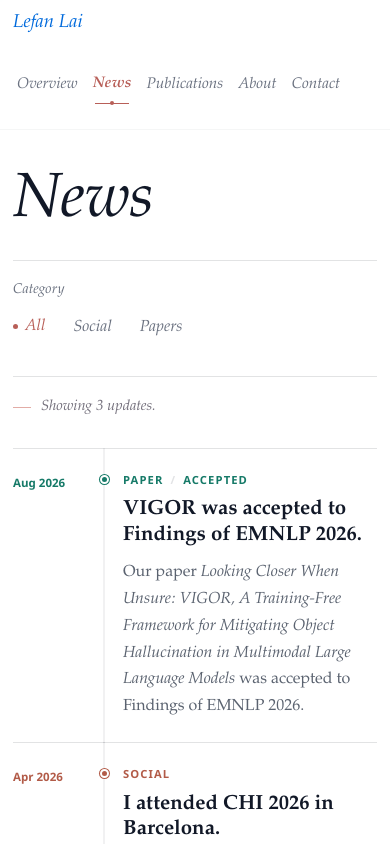
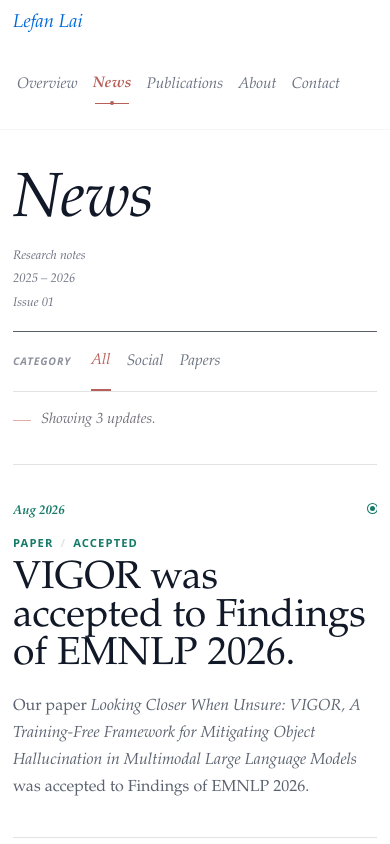
Before and after one commit to Lefan-Lai-Academic/lefanlai.github.io, a website: page index.html in a window 390 px wide. Both pictures are taken after a click on the button "News". Shown: the top 844 px of the page. Drawn offline with Linux system fonts and the light colour scheme.

Commit message:
Redesign news as a research periodical

```diff
--- a/atlas.css
+++ b/atlas.css
@@ -1142,54 +1142,93 @@ html body > .atlas-site[data-atlas-site] {
   letter-spacing: 0;
 }
 
+.news-masthead {
+  position: relative;
+  display: flex;
+  align-items: flex-end;
+  justify-content: space-between;
+  gap: 32px;
+  padding-bottom: clamp(18px, 2.2vw, 28px);
+}
+
+.news-masthead::after {
+  position: absolute;
+  right: 0;
+  bottom: 0;
+  left: 0;
+  height: 1px;
+  background: var(--atlas-ink);
+  content: "";
+  opacity: 0.7;
+  transform: scaleX(0);
+  transform-origin: left;
+  animation: newsRuleIn 680ms cubic-bezier(0.22, 1, 0.36, 1) 80ms forwards;
+}
+
+.news-edition {
+  display: grid;
+  grid-template-columns: repeat(3, max-content);
+  gap: 18px;
+  padding-bottom: 6px;
+  color: var(--atlas-muted);
+  font-family: var(--atlas-reading-font);
+  font-size: 0.78rem;
+  font-style: italic;
+}
+
+.news-edition span + span::before {
+  margin-right: 18px;
+  color: var(--atlas-line);
+  content: "/";
+}
+
+@keyframes newsRuleIn {
+  to {
+    transform: scaleX(1);
+  }
+}
+
 .news-filters {
-  display: grid;
-  grid-template-columns: repeat(auto-fit, minmax(240px, max-content));
-  align-items: stretch;
-  gap: 0;
-  width: fit-content;
+  display: flex;
+  align-items: center;
+  gap: clamp(26px, 4vw, 58px);
   max-width: 100%;
-  margin-top: clamp(28px, 4vw, 44px);
-  padding: 18px 0;
-  border-top: 1px solid var(--atlas-line);
+  padding: 15px 0;
   border-bottom: 1px solid var(--atlas-line);
 }
 
 .news-filter-group {
   --news-filter-accent: #b85f58;
-  display: grid;
-  grid-template-columns: repeat(3, max-content);
-  grid-template-rows: auto auto;
-  align-content: center;
+  display: flex;
   align-items: center;
-  gap: 10px 16px;
-  min-width: 310px;
-  padding: 0 32px 0 0;
+  gap: 18px;
+  min-width: 0;
+  padding: 0;
 }
 
 .news-filter-group > span {
-  grid-column: 1 / -1;
-  color: var(--atlas-muted);
-  font-family: var(--atlas-reading-font);
-  font-size: 0.88rem;
-  font-style: italic;
-  font-weight: 400;
-  letter-spacing: 0.01em;
-  text-transform: none;
+  margin-right: 4px;
+  color: color-mix(in srgb, var(--atlas-muted) 78%, white);
+  font-family: var(--atlas-label-font);
+  font-size: 0.66rem;
+  font-style: italic;
+  font-weight: 700;
+  letter-spacing: 0.08em;
+  text-transform: uppercase;
 }
 
 .news-filter-group button {
   position: relative;
   display: inline-flex;
   align-items: center;
-  gap: 7px;
+  gap: 0;
   border: 0;
   background: transparent;
   color: var(--atlas-muted);
   padding: 2px 0;
   cursor: pointer;
   font-family: var(--atlas-display-font);
-  font-size: 1rem;
+  font-size: 0.96rem;
   font-style: italic;
   font-weight: 500;
   transition:
@@ -1198,14 +1237,19 @@ html body > .atlas-site[data-atlas-site] {
 }
 
 .news-filter-group button::before {
-  width: 5px;
-  height: 5px;
-  border-radius: 50%;
+  position: absolute;
+  right: 0;
+  bottom: -16px;
+  left: 0;
+  width: auto;
+  height: 2px;
+  border-radius: 0;
   background: var(--news-filter-accent);
   content: "";
   opacity: 0;
-  transform: scale(0.4);
-  transition: opacity 180ms ease, transform 220ms cubic-bezier(0.22, 1, 0.36, 1);
+  transform: scaleX(0.2);
+  transform-origin: center;
+  transition: opacity 180ms ease, transform 260ms cubic-bezier(0.22, 1, 0.36, 1);
 }
 
 .news-filter-group button:hover,
@@ -1225,10 +1269,9 @@ html body > .atlas-site[data-atlas-site] {
 
 .news-status-filter {
   --news-filter-accent: #7a3f98;
-  grid-template-columns: repeat(2, max-content);
-  min-width: 278px;
-  padding: 0 0 0 32px;
-  border-left: 1px solid var(--atlas-line);
+  min-width: 0;
+  padding: 0;
+  border-left: 0;
   animation: newsFilterIn 220ms ease both;
 }
 
@@ -1252,7 +1295,7 @@ html body > .atlas-site[data-atlas-site] {
   display: inline-flex;
   align-items: center;
   gap: 10px;
-  margin: 18px 0 0;
+  margin: 16px 0 0;
   color: color-mix(in srgb, var(--atlas-muted) 90%, var(--atlas-coral));
   font-family: var(--atlas-display-font);
   font-size: 0.92rem;
@@ -1268,19 +1311,68 @@ html body > .atlas-site[data-atlas-site] {
 
 .news-list {
   display: grid;
-  max-width: 980px;
-  margin-top: clamp(28px, 4vw, 48px);
+  grid-template-columns: repeat(12, minmax(0, 1fr));
+  column-gap: clamp(24px, 4vw, 56px);
+  row-gap: 0;
+  width: 100%;
+  max-width: none;
+  margin-top: clamp(32px, 5vw, 62px);
   border-top: 1px solid var(--atlas-line);
 }
 
 .news-item {
   --news-accent: var(--atlas-blue);
+  position: relative;
   display: grid;
-  grid-template-columns: 92px 34px minmax(0, 1fr);
-  gap: 0 18px;
-  padding: 26px 0;
+  grid-column: span 6;
+  grid-template-columns: 1fr auto;
+  grid-template-areas:
+    "date marker"
+    "copy copy";
+  align-content: start;
+  gap: 14px 18px;
+  min-width: 0;
+  padding: clamp(28px, 4vw, 46px) 0;
   border-bottom: 1px solid var(--atlas-line);
-  animation: newsItemIn 300ms cubic-bezier(0.22, 0.72, 0.18, 1) both;
+  animation: newsItemIn 520ms cubic-bezier(0.22, 0.72, 0.18, 1) both;
+  animation-delay: calc(var(--news-order, 0) * 65ms);
+}
+
+.news-item:nth-child(even):not(.is-first-visible) {
+  padding-left: clamp(18px, 3vw, 42px);
+  border-left: 1px solid var(--atlas-line);
+}
+
+.news-item:nth-child(odd):not(.is-first-visible) {
+  padding-right: clamp(18px, 3vw, 42px);
+}
+
+.news-item.is-first-visible {
+  grid-column: 1 / -1;
+  grid-template-columns: minmax(110px, 0.22fr) minmax(0, 1fr) auto;
+  grid-template-areas: "date copy marker";
+  gap: clamp(24px, 4vw, 60px);
+  padding: clamp(36px, 5vw, 68px) 0;
+}
+
+.news-item::after {
+  position: absolute;
+  right: 0;
+  bottom: -1px;
+  left: 0;
+  height: 1px;
+  background: var(--news-accent);
+  content: "";
+  opacity: 0;
+  transform: scaleX(0.16);
+  transform-origin: left;
+  transition: opacity 220ms ease, transform 440ms cubic-bezier(0.22, 1, 0.36, 1);
+}
+
+.news-item:hover::after,
+.news-item:focus-within::after {
+  opacity: 0.58;
+  transform: scaleX(1);
 }
 
 .news-item.is-hidden {
@@ -1290,38 +1382,37 @@ html body > .atlas-site[data-atlas-site] {
 @keyframes newsItemIn {
   from {
     opacity: 0;
-    transform: translateY(8px);
+    clip-path: inset(0 100% 0 0);
+    transform: translateY(12px);
   }
 
   to {
     opacity: 1;
+    clip-path: inset(0 0 0 0);
     transform: translateY(0);
   }
 }
 
 .news-item > time {
-  padding-top: 2px;
+  grid-area: date;
+  padding-top: 0;
   color: var(--news-accent);
-  font-family: var(--atlas-label-font);
-  font-size: 0.78rem;
-  font-weight: 780;
+  font-family: var(--atlas-reading-font);
+  font-size: 0.88rem;
+  font-style: italic;
+  font-weight: 600;
   white-space: nowrap;
 }
 
 .news-marker {
+  grid-area: marker;
   position: relative;
-  min-height: 100%;
+  width: 24px;
+  min-height: 12px;
 }
 
 .news-marker::before {
-  content: "";
-  position: absolute;
-  left: 50%;
-  top: -27px;
-  bottom: -27px;
-  width: 1px;
-  background: var(--atlas-line);
-  transform: translateX(-50%);
+  content: none;
 }
 
 .news-marker span {
@@ -1330,7 +1421,7 @@ html body > .atlas-site[data-atlas-site] {
   display: block;
   width: 9px;
   height: 9px;
-  margin: 4px auto 0;
+  margin: 3px 0 0 auto;
   border: 2px solid #ffffff;
   border-radius: 50%;
   background: var(--news-accent);
@@ -1346,6 +1437,7 @@ html body > .atlas-site[data-atlas-site] {
 }
 
 .news-copy {
+  grid-area: copy;
   min-width: 0;
 }
 
@@ -1375,9 +1467,22 @@ html body > .atlas-site[data-atlas-site] {
   margin: 0;
   color: var(--atlas-ink);
   font-family: var(--atlas-display-font);
-  font-size: clamp(1.28rem, 2vw, 1.58rem);
-  font-weight: 600;
-  line-height: 1.24;
+  font-size: clamp(1.38rem, 2.25vw, 1.82rem);
+  font-weight: 520;
+  line-height: 1.18;
+  transition: transform 300ms cubic-bezier(0.22, 1, 0.36, 1);
+}
+
+.news-item.is-first-visible .news-copy h3 {
+  max-width: 24ch;
+  font-size: clamp(2rem, 4.4vw, 4.35rem);
+  font-weight: 400;
+  line-height: 0.98;
+}
+
+.news-item:hover .news-copy h3,
+.news-item:focus-within .news-copy h3 {
+  transform: translateX(4px);
 }
 
 .news-copy > p:last-child {
@@ -1385,9 +1490,15 @@ html body > .atlas-site[data-atlas-site] {
   margin: 11px 0 0;
   color: color-mix(in srgb, var(--atlas-soft-ink) 82%, white);
   font-family: var(--atlas-reading-font);
-  font-size: 1rem;
+  font-size: 0.98rem;
   font-weight: 400;
   line-height: 1.68;
+}
+
+.news-item.is-first-visible .news-copy > p:last-child {
+  max-width: 66ch;
+  margin-top: 18px;
+  font-size: clamp(1rem, 1.35vw, 1.14rem);
 }
 
 .news-copy a {
@@ -2936,36 +3047,78 @@ html body > .atlas-site[data-atlas-site] {
   .news-filters {
     align-items: flex-start;
     flex-direction: column;
-    grid-template-columns: 1fr;
-    gap: 0;
+    gap: 14px;
     width: 100%;
   }
 
   .news-filter-group {
+    flex-wrap: wrap;
+    gap: 12px 16px;
     min-width: 0;
     width: 100%;
-    padding: 0 0 16px;
+    padding: 0;
   }
 
   .news-status-filter {
-    padding: 16px 0 0;
-    border-top: 1px solid var(--atlas-line);
+    padding: 14px 0 0;
+    border-top: 1px dotted var(--atlas-line);
     border-left: 0;
   }
 
+  .news-masthead {
+    align-items: flex-start;
+    flex-direction: column;
+    gap: 14px;
+  }
+
+  .news-edition {
+    grid-template-columns: 1fr;
+    gap: 3px;
+    padding-bottom: 0;
+  }
+
+  .news-edition span + span::before {
+    content: none;
+  }
+
+  .news-list {
+    grid-template-columns: 1fr;
+  }
+
   .news-item {
-    grid-template-columns: 72px 18px minmax(0, 1fr);
-    gap: 0 10px;
-    padding: 22px 0;
+    grid-column: 1;
+    grid-template-columns: 1fr auto;
+    grid-template-areas:
+      "date marker"
+      "copy copy";
+    gap: 12px 16px;
+    padding: 28px 0;
+    border-left: 0;
+  }
+
+  .news-item:nth-child(even):not(.is-first-visible),
+  .news-item:nth-child(odd):not(.is-first-visible) {
+    padding-right: 0;
+    padding-left: 0;
+    border-left: 0;
+  }
+
+  .news-item.is-first-visible {
+    grid-column: 1;
+    grid-template-columns: 1fr auto;
+    grid-template-areas:
+      "date marker"
+      "copy copy";
+    gap: 12px 16px;
+    padding: 36px 0;
   }
 
   .news-item > time {
-    font-size: 0.72rem;
-  }
-
-  .news-marker::before {
-    top: -23px;
-    bottom: -23px;
+    font-size: 0.8rem;
+  }
+
+  .news-item.is-first-visible .news-copy h3 {
+    font-size: clamp(2rem, 10vw, 3.15rem);
   }
 }
 
@@ -2983,6 +3136,7 @@ html body > .atlas-site[data-atlas-site] {
   .vigor-badge::before,
   .vigor-badge::after,
   .news-filter-group button,
+  .news-masthead::after,
   .news-item,
   .news-marker span,
   .corresponding-mark::after,
--- a/atlas.js
+++ b/atlas.js
@@ -183,6 +183,7 @@ function setPaperFilters(values) {
 function updateNewsFilters() {
   const filteringPapers = activeNewsCategory === "paper";
   let visibleCount = 0;
+  const visibleItems = [];
 
   if (newsStatusGroup) {
     newsStatusGroup.hidden = !filteringPapers;
@@ -197,8 +198,18 @@ function updateNewsFilters() {
         : item.dataset.newsCategory === "paper" && item.dataset.newsStatus === activeNewsStatus;
     item.hidden = !visible;
     item.classList.toggle("is-hidden", !visible);
+    item.classList.remove("is-first-visible");
+    if (visible) visibleItems.push(item);
     visibleCount += visible ? 1 : 0;
   });
+
+  visibleItems.forEach((item, index) => {
+    item.classList.toggle("is-first-visible", index === 0);
+    item.style.setProperty("--news-order", index);
+  });
+
+  const newsList = document.querySelector("[data-news-list]");
+  if (newsList) newsList.dataset.visibleCount = String(visibleCount);
 
   newsCategoryButtons.forEach((button) => {
     const selected = button.dataset.newsCategory === activeNewsCategory;
--- a/index.html
+++ b/index.html
@@ -220,7 +220,14 @@
 
         <section class="atlas-panel" data-atlas-panel="news" hidden aria-label="News">
           <div>
-            <h2 class="atlas-heading news-heading">News</h2>
+            <header class="news-masthead">
+              <h2 class="atlas-heading news-heading">News</h2>
+              <div class="news-edition" aria-label="Research journal edition">
+                <span>Research notes</span>
+                <span>2025 &ndash; 2026</span>
+                <span>Issue 01</span>
+              </div>
+            </header>
 
             <div class="news-filters" aria-label="Filter news">
               <div class="news-filter-group" role="group" aria-label="News category">
@@ -238,7 +245,7 @@
 
             <p class="news-count" data-news-count aria-live="polite">Showing 3 updates.</p>
 
-            <div class="news-list" data-news-list>
+            <div class="news-list" data-news-list data-visible-count="3">
               <article class="news-item news-accepted" data-news-item data-news-category="paper" data-news-status="accepted">
                 <time datetime="2026-08">Aug 2026</time>
                 <div class="news-marker" aria-hidden="true"><span></span></div>
```
